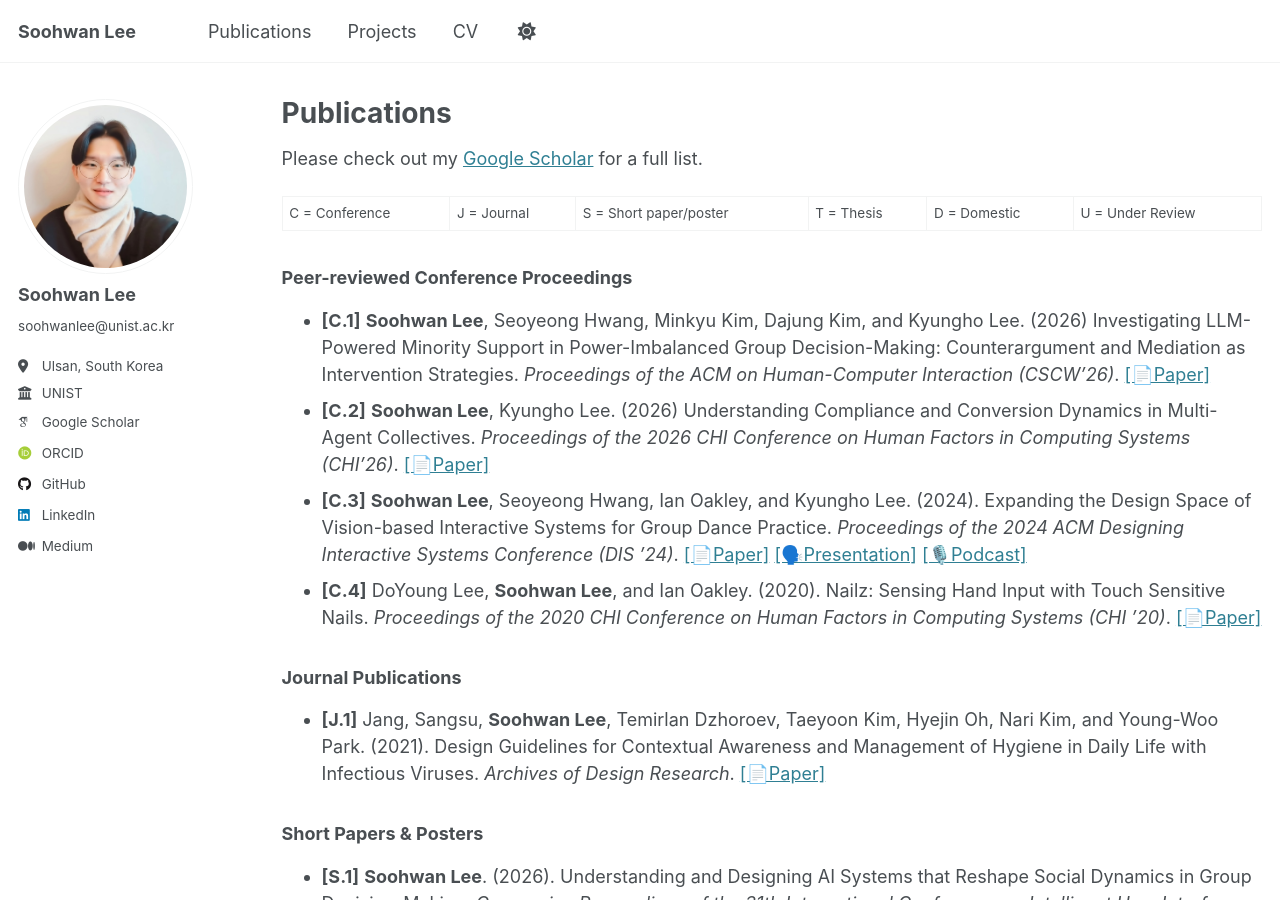
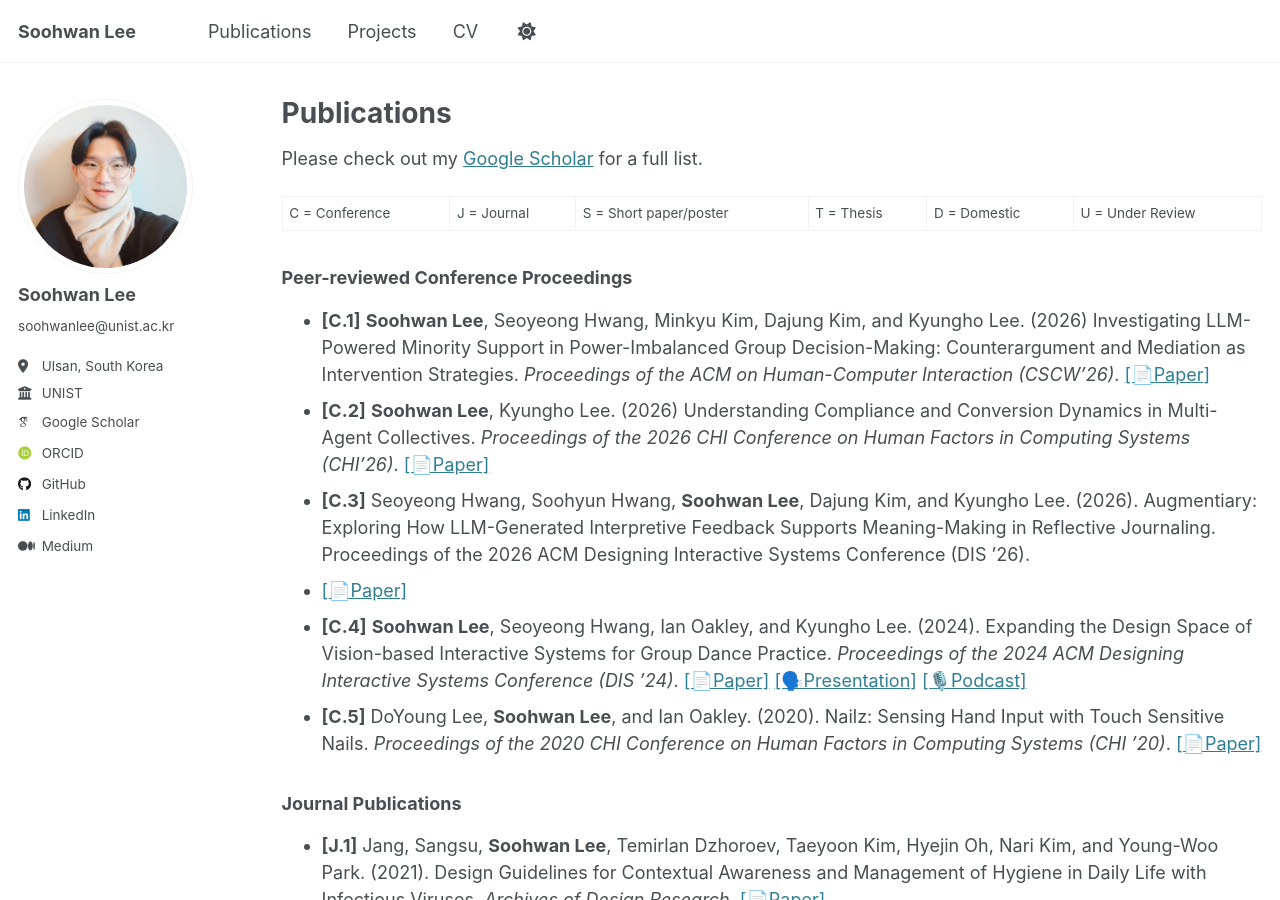
Before and after one commit to Soohwan-Lee/soohwan-lee.github.io, a Jekyll site: the page built from _pages/publications.md, in a window 1280 px wide and 900 px high. Built offline with Jekyll 4.4.1, drawn with Linux system fonts in a browser that asks for light colours; some web fonts are replaced.

Commit message:
publication update

```diff
--- a/_pages/publications.md
+++ b/_pages/publications.md
@@ -15,9 +15,11 @@ C = Conference | J = Journal | S = Short paper/poster | T = Thesis | D = Domesti
 [[📄Paper]]()
 - **[C.2]** **Soohwan Lee**, Kyungho Lee. (2026) Understanding Compliance and Conversion Dynamics in Multi-Agent Collectives. *Proceedings of the 2026 CHI Conference on Human Factors in Computing Systems (CHI’26)*.
 [[📄Paper]](https://doi.org/10.1145/3772318.3790385)
-- **[C.3]** **Soohwan Lee**, Seoyeong Hwang, Ian Oakley, and Kyungho Lee. (2024). Expanding the Design Space of Vision-based Interactive Systems for Group Dance Practice. *Proceedings of the 2024 ACM Designing Interactive Systems Conference (DIS ’24)*.
+- **[C.3]** Seoyeong Hwang, Soohyun Hwang, **Soohwan Lee**, Dajung Kim, and Kyungho Lee. (2026). Augmentiary: Exploring How LLM-Generated Interpretive Feedback Supports Meaning-Making in Reflective Journaling. Proceedings of the 2026 ACM Designing Interactive Systems Conference (DIS ’26).
+- [[📄Paper]]()
+- **[C.4]** **Soohwan Lee**, Seoyeong Hwang, Ian Oakley, and Kyungho Lee. (2024). Expanding the Design Space of Vision-based Interactive Systems for Group Dance Practice. *Proceedings of the 2024 ACM Designing Interactive Systems Conference (DIS ’24)*.
 [[📄Paper]](https://doi.org/10.1145/3643834.3661568) [[🗣️Presentation]](https://www.youtube.com/watch?v=QkQS_QiRz9o&t=5s) [[🎙️Podcast]](https://www.youtube.com/watch?v=zVwT_CGxQII&t=71s)
-- **[C.4]** DoYoung Lee, **Soohwan Lee**, and Ian Oakley. (2020). Nailz: Sensing Hand Input with Touch Sensitive Nails. *Proceedings of the 2020 CHI Conference on Human Factors in Computing Systems (CHI ’20)*.
+- **[C.5]** DoYoung Lee, **Soohwan Lee**, and Ian Oakley. (2020). Nailz: Sensing Hand Input with Touch Sensitive Nails. *Proceedings of the 2020 CHI Conference on Human Factors in Computing Systems (CHI ’20)*.
 [[📄Paper]](https://doi.org/10.1145/3313831.3376778)
 
 ### Journal Publications
```
